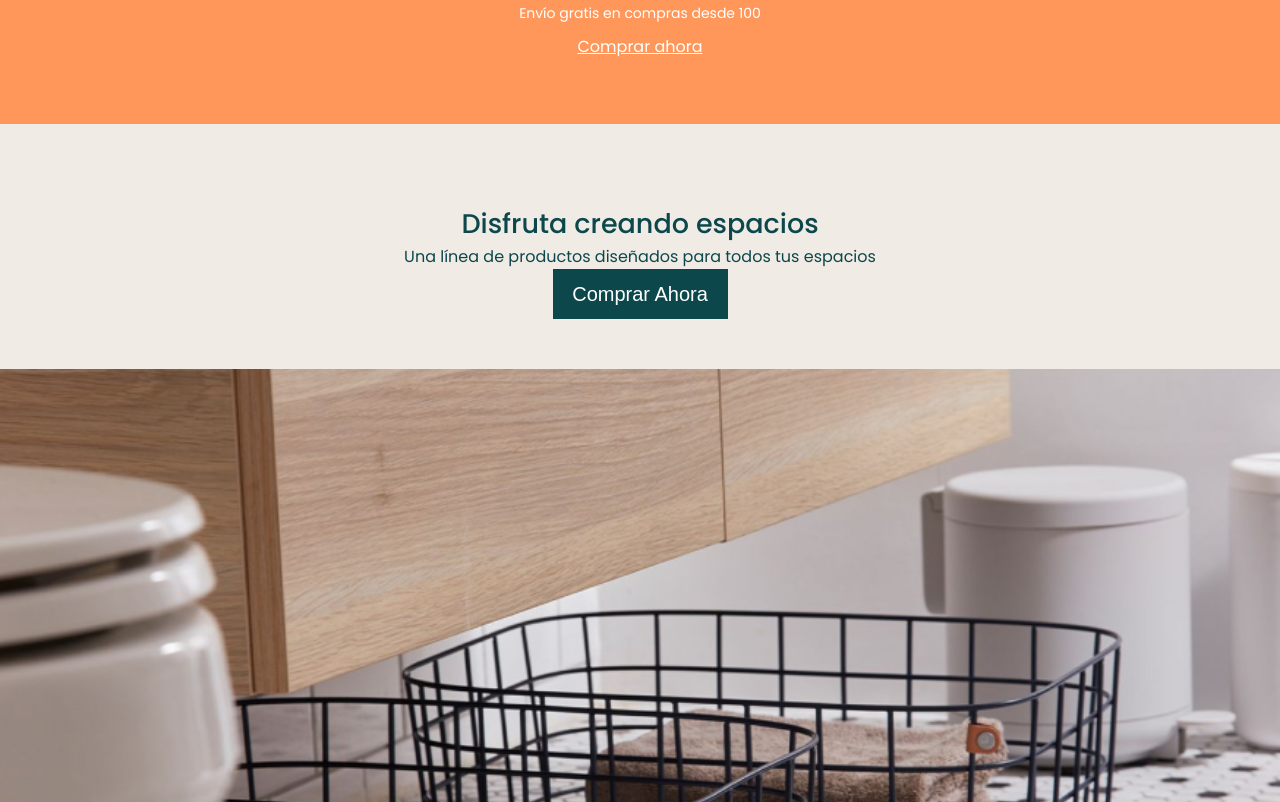
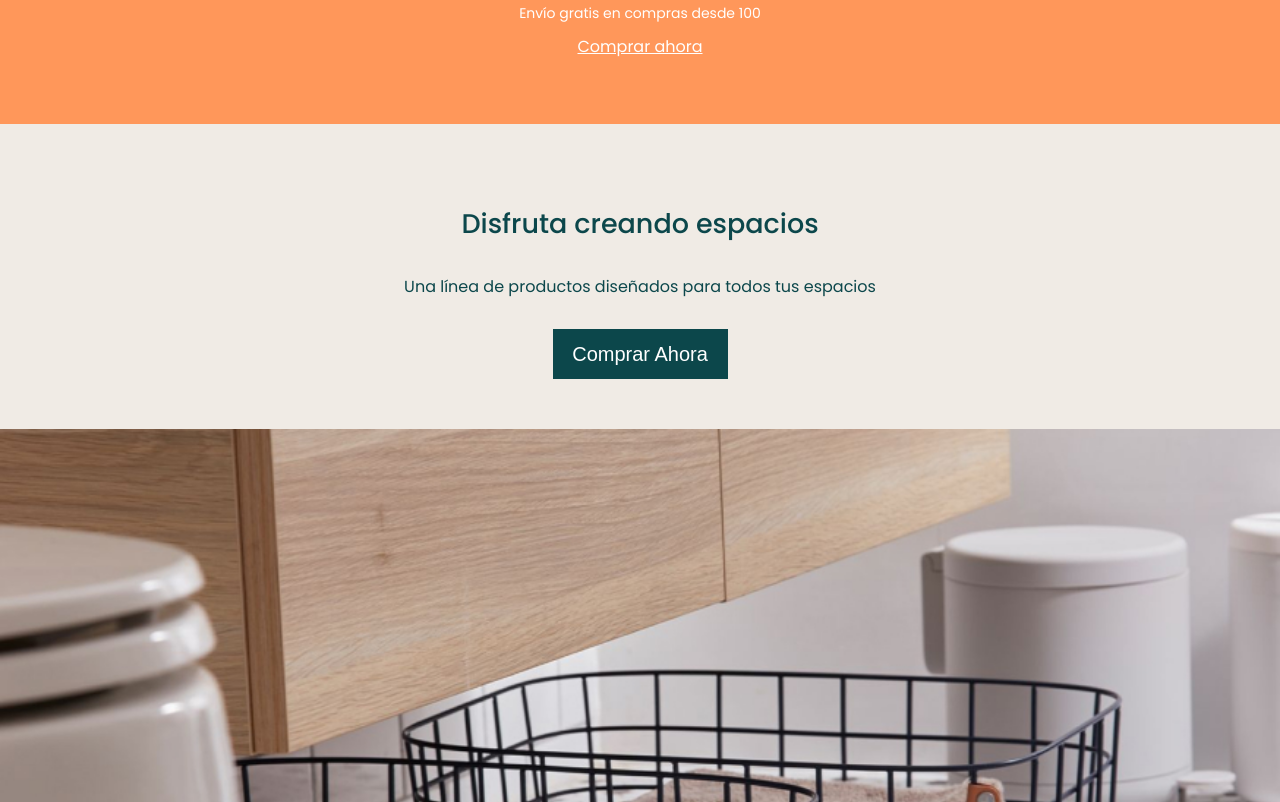
Before and after one commit to Adalab/modulo-1-evaluacion-final-cusichia, a website built with Vite: page src/index.html in a window 1280 px wide. Shown: the part 1398-2200 px from the top of the page. Built offline with nearby package versions, Linux system fonts and the light colour scheme; files whose address does not match are found by name.

Commit message:
responsive-finish

```diff
--- a/src/partials/header.html
+++ b/src/partials/header.html
@@ -8,11 +8,10 @@
       <li>Tienda</li>
       <li>Inicio</li>
     </ul>
+    <div class="logo__container">
+      <img src="./images/logo.png" alt="logo" class="nav__logo">
+    </div>
   </nav>
-
-  <div class="logo-container">
-  <img src="./images/logo.png" alt="logo" class="nav__logo">
-  </div>
   <section class="section__header">
     <h1 class="h1">Disfruta creando espacios</h1>
     <button class="button-comprarAhora">Comprar Ahora</button>
--- a/src/partials/main.html
+++ b/src/partials/main.html
@@ -1,7 +1,7 @@
 <main>
 
   <section class="main__section1">
-    <h2 class="main__spruce-h2">Volverse organizado se siente mejor con OPEN SPACES</h2>
+    <h2 class="main__section1-h2">Volverse organizado se siente mejor con OPEN SPACES</h2>
     <section class="section1__articleContainer">
       <article class="main__section1-article">
         <img src="./images/icon_1.png" alt="icon-products">
@@ -29,12 +29,14 @@
   </section>
 
   <section class="main__section3">
-    <div class="main__section3-text">
-    <h2 class="main__spruce-h2">Disfruta creando espacios</h2>
-    <p>Una línea de productos diseñados para todos tus espacios</p>
-    <button class="button-comprarAhora">Comprar Ahora</button>
-  </div>
-    <img src="./images/creando-espacios.jpg" alt="img-creando-espacios" class="img-creando-espacios">
+    <section class="main__section3-text">
+      <h2 class="main__section3-h2">Disfruta creando espacios</h2>
+      <p>Una línea de productos diseñados para todos tus espacios</p>
+      <button class="button-comprarAhora">Comprar Ahora</button>
+    </section>
+    <section class="main__section3-img">
+     <img src="./images/creando-espacios.jpg" alt="img-creando-espacios" class="img-creando-espacios">
+    </section>
   </section>
 
 </main>
--- a/src/scss/layout/_header.scss
+++ b/src/scss/layout/_header.scss
@@ -31,17 +31,16 @@
         color: #0c474b;
         padding-top: 75px;
         padding-left: 280px;
-
     }
 }
 
-.logo-container {
+.logo__container {
     display: flex;
     justify-content: center;
     align-items: center;
     padding-top: 15px;
+
 }
-
 
 .section__header {
     display: flex;
--- a/src/scss/layout/_page.scss
+++ b/src/scss/layout/_page.scss
@@ -38,7 +38,7 @@
     text-align: center;
     gap: 15px;
 }
-.main__spruce-h2 {
+.main__section1-h2 {
     font-family: "Poppins", sans-serif;
     font-weight: 500;
     font-style: normal;
@@ -83,26 +83,57 @@
     font-size: 14px;
 }
 
+.main__section3-text {
+    color: #0c474b;
+    display: grid;
+    row-gap: 30px;
+    justify-items: center;
+    text-align: center;
+    padding-top: 80px;
+
+    @media (min-width: 1728px) {
+        display: flex;
+        flex-direction: column;
+        align-items: flex-start;
+        text-align: start;
+        padding-left: 300px;
+        padding-top: 150px;
+        max-width: 600px;
+    }
+}
 
 .main__section3 {
     background-color: #F0EBE5;
 
     @media (min-width: 1728px) {
-       grid-template-columns: 50% 50%;
+        display: grid;
+        grid-template-columns: 50% 50%;
     }
 }
 
-.main__section3-text {
-    color: #0c474b;
-    display: grid;
-    grid-template-columns: 1fr;
-    justify-items: center;
+.main__section3-h2 {
+    font-family: "Poppins", sans-serif;
+    font-weight: 500;
+    font-style: normal;
+    font-size: 27px;
     text-align: center;
-    column-gap: 70px;
-    padding-top: 80px;
+    max-width: 700px;
+    padding-inline: 50px;
+
+    @media (min-width: 1728px) {
+        text-align: left;
+        padding-inline: 0px;
+    }
+
 }
 
 .img-creando-espacios {
     padding-top: 50px;
     width: 100vw;
+    display: block;
+
+    @media (min-width: 1728px) {
+        width: 50vw;
+        padding-top: 0px;
+    }
 }
```
Also changed, not shown: src/scss/core/_reset.scss (line endings or trailing spaces).
